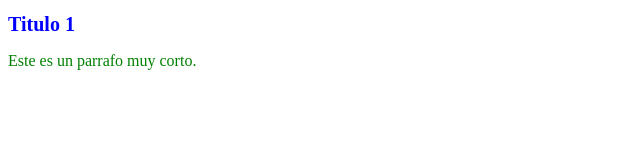
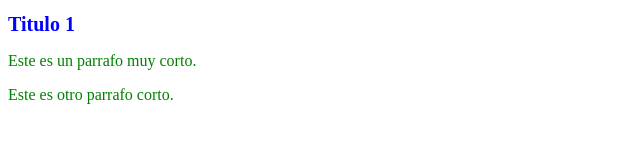
Before and after one commit to Joe1097/test, a plain HTML site: page index.html in a window 1280 px wide. Shown: the whole page, without its empty margins (0-640 px from the left). Drawn offline with Linux system fonts and the light colour scheme.

Commit message:
index.html actualizado para ver como se obtienen cambios al realizar un git pull

```diff
--- a/index.html
+++ b/index.html
@@ -9,5 +9,6 @@
 <body>
     <h1>Titulo 1</h1>
     <p>Este es un parrafo muy corto.</p>
+    <p>Este es otro parrafo corto.</p>
 </body>
 </html>
```
